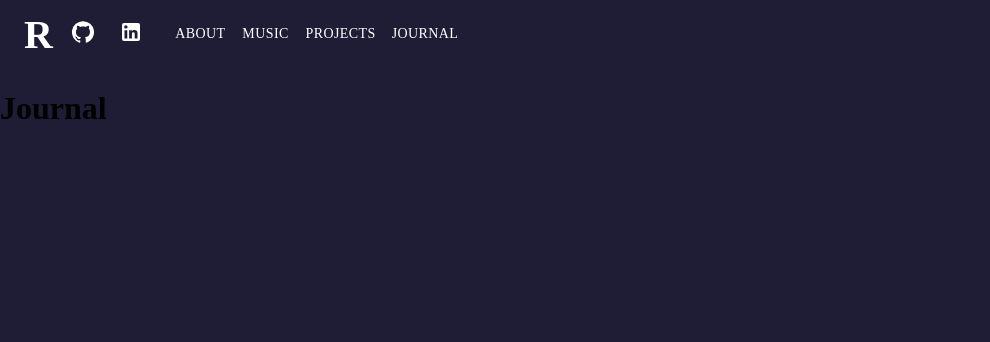
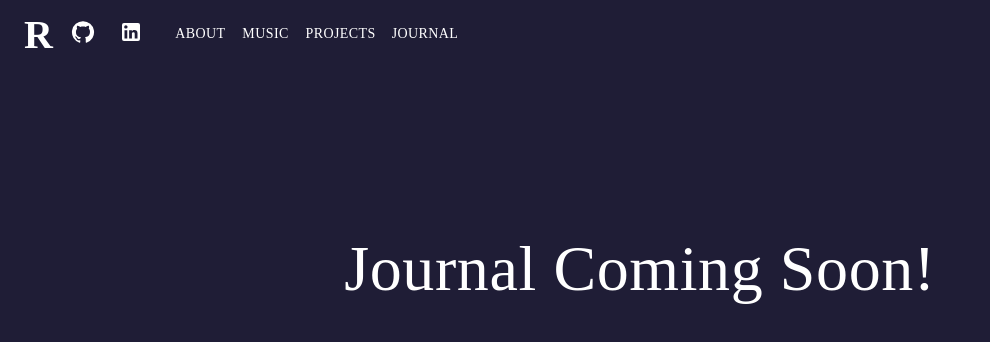
Before and after one commit to raustin9/portfolio-site, a Next.js app: page /journal in a window 1280 px wide. Shown: the top 342 px of the page, without its empty margins (0-990 px from the left). Built offline with nearby package versions, Linux system fonts and the light colour scheme.

Commit message:
add placeholders for music and journal pages

```diff
--- a/src/app/journal/page.tsx
+++ b/src/app/journal/page.tsx
@@ -1,7 +1,25 @@
+import { Box, Typography } from "@mui/material";
+
 export default function JournalPage() {
   return (
     <>
-      <h1>Journal</h1>
+      <Box
+        sx={{
+          display: 'flex',
+          height: '50%',
+          alignItems: 'center',
+          justifyContent: 'center',
+        }}
+      >
+        <Typography
+          sx={{
+            fontSize: '4rem',
+            color: '#fff',
+            fontFamily: 'serif',
+          }}>
+            Journal Coming Soon!
+          </Typography>
+      </Box>
     </>
   )
 }
```
Also changed, not shown: src/app/music/page.tsx (+23 -1 lines).
